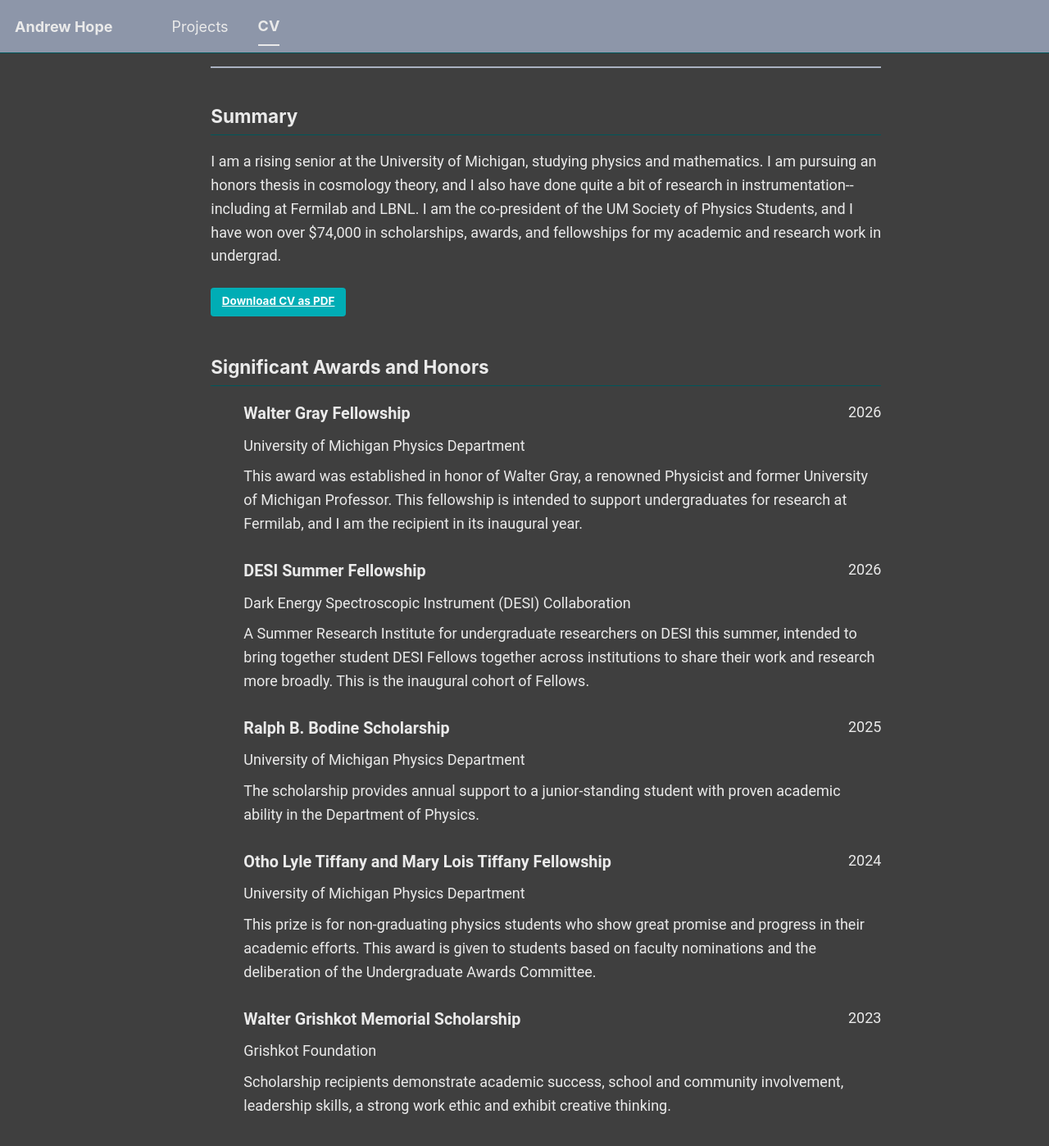
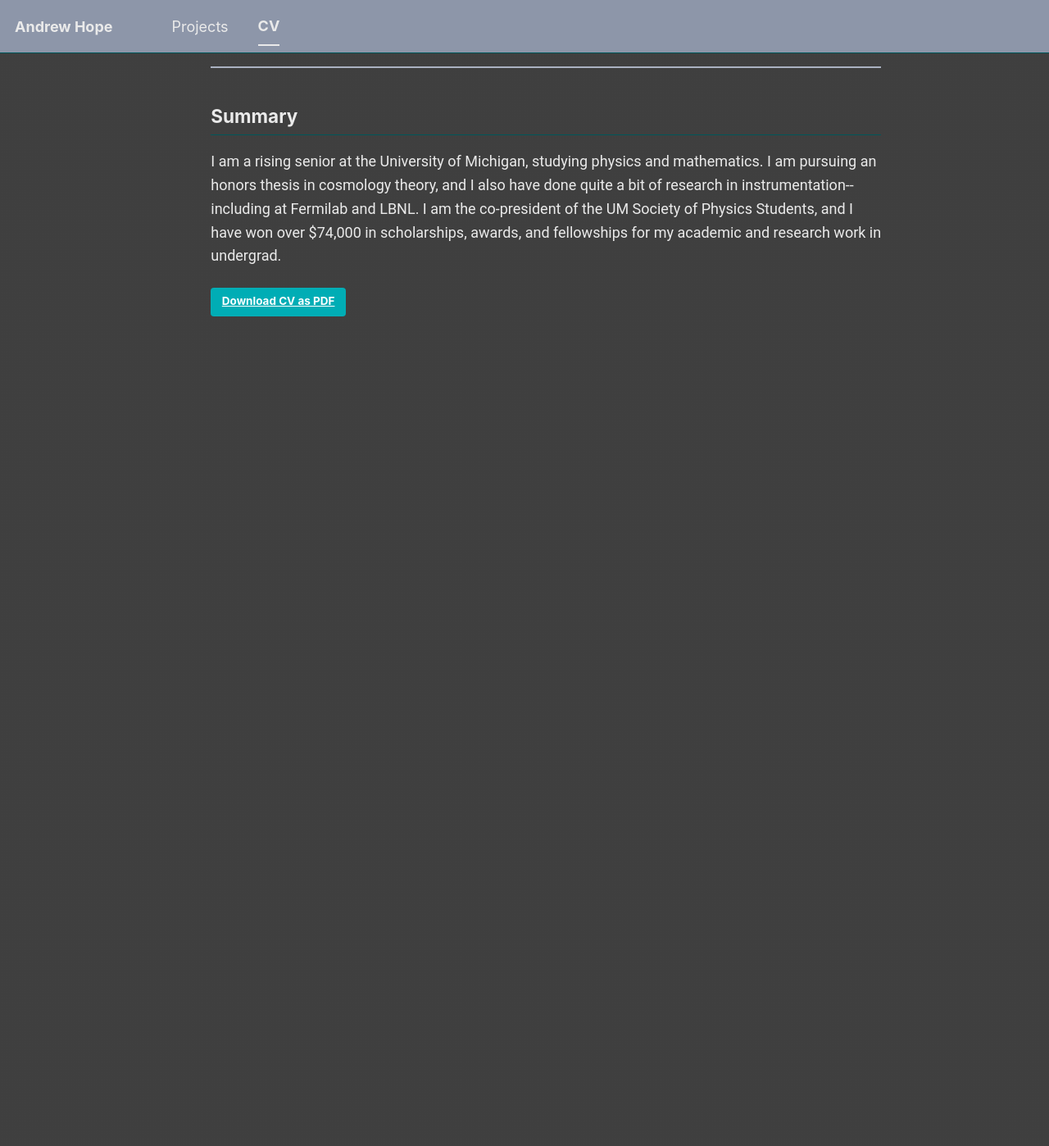
Before and after one commit to astrohope/astrohope.github.io, a Jekyll site: the page built from _pages/cv-json.md, in a window 1280 px wide and 1400 px high, scrolled down 238 px. Shown: the whole window at 82% size. Built offline with Jekyll 4.4.1, drawn with Linux system fonts in a browser that asks for light colours; a style sheet for code colours, icons or effects is not loaded; after the commit the page ends 900 px from its top, so only the background shows below that.

Commit message:
done with CV page

```diff
--- a/_data/cv.json
+++ b/_data/cv.json
@@ -9,37 +9,5 @@
       "countryCode": "US"
     },
     "summary": "I am a rising senior at the University of Michigan, studying physics and mathematics. I am pursuing an honors thesis in cosmology theory, and I also have done quite a bit of research in instrumentation--including at Fermilab and LBNL. I am the co-president of the UM Society of Physics Students, and I have won over $74,000 in scholarships, awards, and fellowships for my academic and research work in undergrad."
-  },
-"teaching": [
-    {
-      "course": "Walter Gray Fellowship",
-      "institution": "University of Michigan Physics Department",
-      "date": "2026",
-      "description": "This award was established in honor of Walter Gray, a renowned Physicist and former University of Michigan Professor. This fellowship is intended to support undergraduates for research at Fermilab, and I am the recipient in its inaugural year."
-    },
-    {
-      "course": "DESI Summer Fellowship",
-      "institution": "Dark Energy Spectroscopic Instrument (DESI) Collaboration",
-      "date": "2026",
-      "description": "A Summer Research Institute for undergraduate researchers on DESI this summer, intended to bring together student DESI Fellows together across institutions to share their work and research more broadly. This is the inaugural cohort of Fellows."
-    },
-    {
-      "course": "Ralph B. Bodine Scholarship",
-      "institution": "University of Michigan Physics Department",
-      "date": "2025",
-      "description": "The scholarship provides annual support to a junior-standing student with proven academic ability in the Department of Physics."
-    },
-    {
-      "course": "Otho Lyle Tiffany and Mary Lois Tiffany Fellowship",
-      "institution": "University of Michigan Physics Department",
-      "date": "2024",
-      "description": "This prize is for non-graduating physics students who show great promise and progress in their academic efforts. This award is given to students based on faculty nominations and the deliberation of the Undergraduate Awards Committee."
-    },
-    {
-      "course": "Walter Grishkot Memorial Scholarship",
-      "institution": "Grishkot Foundation",
-      "date": "2023",
-      "description": "Scholarship recipients demonstrate academic success, school and community involvement, leadership skills, a strong work ethic and exhibit creative thinking."
-    }
-  ]
+  }
 }
```
